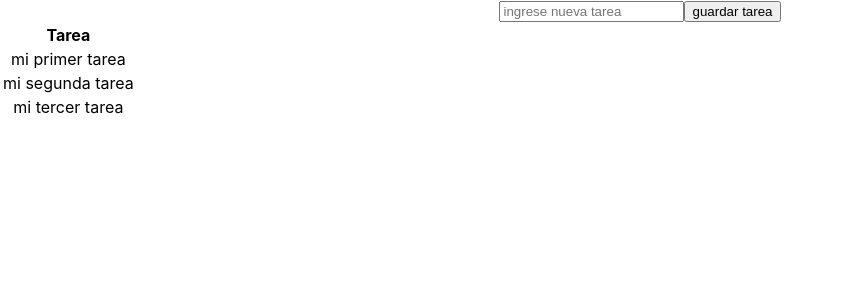
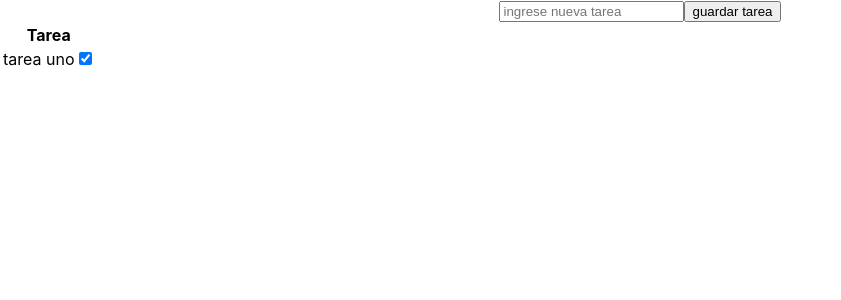
Before and after one commit to elifred2022/reactLocalStorage, a React (Create React App) app: page / in a window 1280 px wide. Shown: the top 300 px of the page, without its empty margins (0-841 px from the left). Built offline with nearby package versions, Linux system fonts and the light colour scheme.

Commit message:
hecho el check de tareas y almacena en localstorage

```diff
--- a/src/App.js
+++ b/src/App.js
@@ -1,12 +1,14 @@
 import "./App.css";
-import { useState } from "react";
+import { useState, sueEffect, useEffect } from "react";
 import { CreadorTarea } from "./components/CreadorTareas";
+import { TaskTable } from "./components/TaskTable";
 
 function App() {
   const [tasksItems, setTasksItems] = useState([
-    { name: "mi primer tarea", done: false },
-    { name: "mi segunda tarea", done: false },
-    { name: "mi tercer tarea", done: false },
+    {
+      name: "tarea uno",
+      done: true,
+    },
   ]);
 
   function creatNewTask(taskName) {
@@ -18,30 +20,30 @@
     // setTasksItems([...tasksItems, { name: tasksItems, done: false }]); // asi se crea un nuevo objeto para no modificar objetos existentes regla de react; setTaskItems([...taskName, {name: taskName}])
   }
 
+  const toggleTask = (task) => {
+    setTasksItems(
+      tasksItems.map((t) => (t.name == task.name ? { ...t, done: !t.done } : t))
+    );
+  };
+
+  useEffect(() => {
+    let data = localStorage.getItem("task");
+    if (data) {
+      setTasksItems(JSON.parse(data));
+    }
+  }, []);
+  useEffect(() => {
+    localStorage.setItem("task", JSON.stringify(tasksItems));
+  }, [tasksItems]);
+
   return (
     <div className="App">
       <CreadorTarea creatNewTask={creatNewTask} />
-
-      <table>
-        <thead>
-          <tr>
-            <th>Tarea</th>
-          </tr>
-        </thead>
-        <tbody>
-          {tasksItems.map((task) => (
-            <tr key={task.name}>
-              <td>{task.name}</td>
-            </tr>
-          ))}
-        </tbody>
-      </table>
+      <TaskTable tasks={tasksItems} toggleTask={toggleTask} />
     </div>
   );
 }
 
 export default App;
 
-// https://www.youtube.com/watch?v=sjrK6RA65eQ&t=99s 20:00. vi la explicacion pero no lo codifique
-
-// ojo no hice commit ni  push
+// https://www.youtube.com/watch?v=sjrK6RA65eQ&t=99s 1:01:00 seccion para dividari las tareas hechas de las no hechas
--- a/src/components/CreadorTareas.js
+++ b/src/components/CreadorTareas.js
@@ -7,7 +7,7 @@
   const handleSubmit = (e) => {
     e.preventDefault(); /* este codigo para q no refresque la pagina*/
     props.creatNewTask(newTasks);
-    localStorage.setItem("task", newTasks);
+    // localStorage.setItem("task", newTasks);
     setNewTasks("");
   };
 
--- /dev/null
+++ b/src/components/TaskRow.js
@@ -0,0 +1,14 @@
+export const TaskRow = ({ task, toggleTask }) => {
+  return (
+    <tr>
+      <td>
+        {task.name}
+        <input
+          type="checkbox"
+          checked={task.done}
+          onChange={() => toggleTask(task)}
+        />
+      </td>
+    </tr>
+  );
+};
--- /dev/null
+++ b/src/components/TaskTable.js
@@ -0,0 +1,19 @@
+import React from "react";
+import { TaskRow } from "./TaskRow";
+
+export const TaskTable = ({ tasks, toggleTask }) => {
+  return (
+    <table>
+      <thead>
+        <tr>
+          <th>Tarea</th>
+        </tr>
+      </thead>
+      <tbody>
+        {tasks.map((task) => (
+          <TaskRow task={task} key={task.name} toggleTask={toggleTask} />
+        ))}
+      </tbody>
+    </table>
+  );
+};
```
Also changed, not shown: src/index.js (+4 -4 lines), 1 other file (tests, documents, lock files or other folders).
